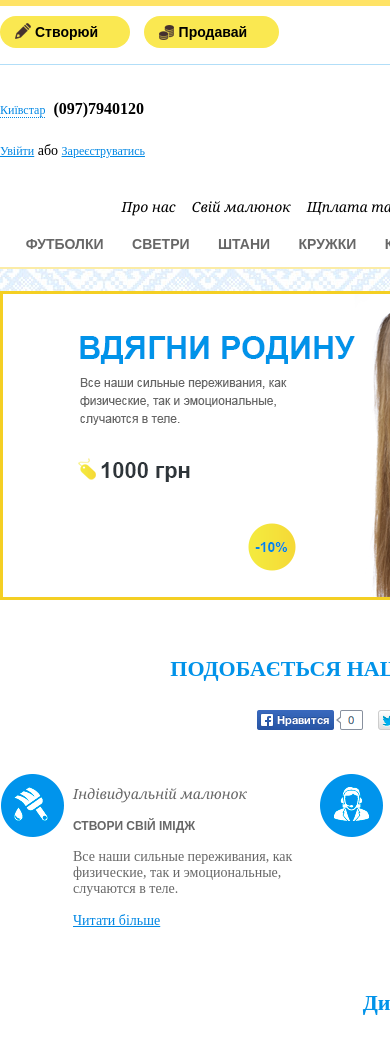
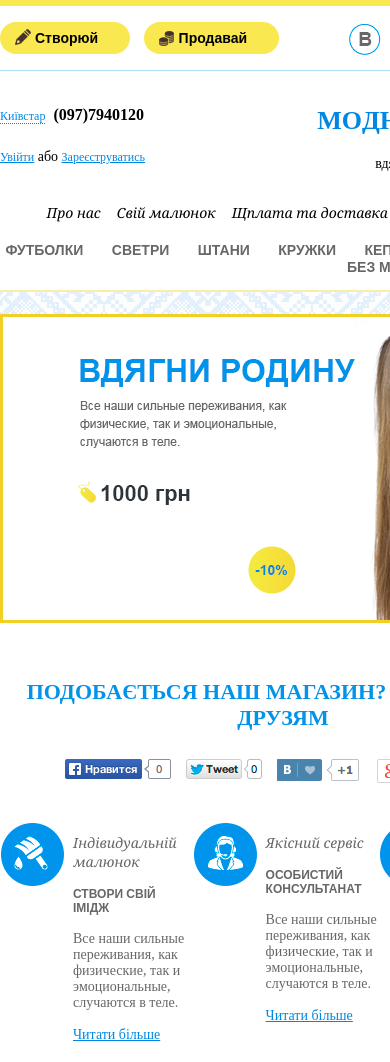
Before and after one commit to Kssenia/futbolki, a plain HTML site: page index.html in a window 390 px wide. Shown: the top 1062 px of the page. Drawn offline with Linux system fonts and the light colour scheme.

Commit message:
add coner

```diff
--- a/css/style.css
+++ b/css/style.css
@@ -115,6 +115,23 @@ img {
     font-size: 14px;
 }
 
+@media (max-width: 1050px) {
+
+    /*до 1050*/
+    .wrap {
+        width: 890px;
+    }
+}
+
+@media (max-width: 990px) {
+
+    /*до 1050*/
+    .wrap {
+        width: 800px;
+    }
+}
+
+
 .wrap p {
     font-family: Arial, Helvetica, sans-serif;
 }
@@ -130,6 +147,12 @@ img {
 }
 
 /*=========== Header==========*/
+.yellow-line {
+    padding: 3px 0 3px;
+    background: #fae851;
+    max-width: 100%;
+}
+
 .wrap_corner::before {
     content: "";
     display: block;
@@ -137,14 +160,14 @@ img {
     height: 10px;
     width: 25px;
     left: 50%;
-    top: 6px;
+    top: 0;
     background: url(../images/corner.png) no-repeat center;
 }
 
 #header {
-    background: url(../images/head_top_line1.png) no-repeat top;
-    margin-top: 0;
-    border-top: 0;
+    /*background: url(../images/head_top_line1.png) no-repeat top;*/
+    /*margin-top: 0;
+    border-top: 0;*/
 }
 
 .header_info {
--- a/index.html
+++ b/index.html
@@ -14,6 +14,7 @@
 
 <body>
     <div id="header">
+        <div class="yellow-line"></div>
         <div class="wrap wrap_corner">
             <div class="header_info">
                 <div class="header_bt">
```
